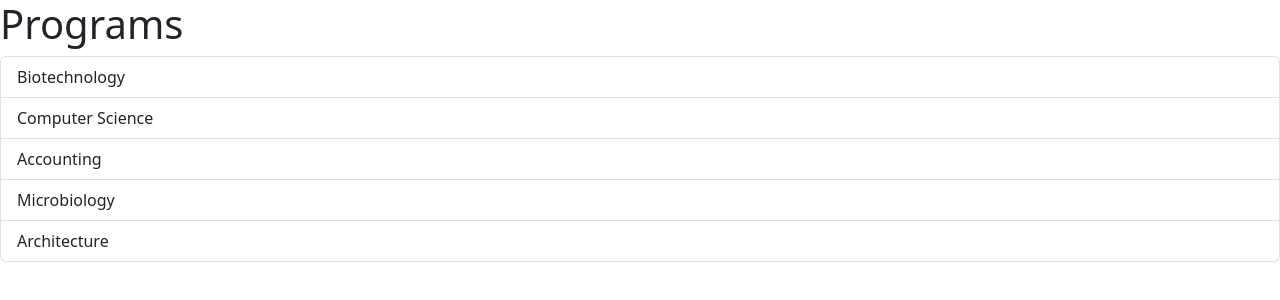
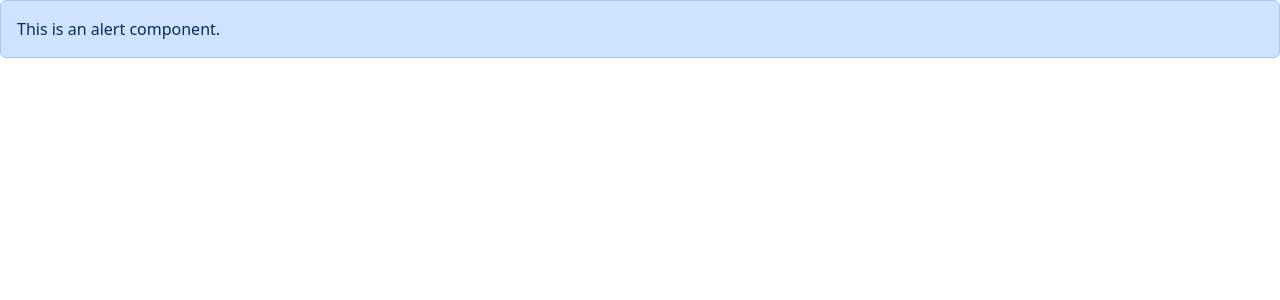
Before and after one commit to Dev-Elo-1505/first-react-app, a React (Vite) app: page / in a window 1280 px wide. Shown: the top 300 px of the page. Built offline with nearby package versions, Linux system fonts and the light colour scheme.

Commit message:
Topic: Passing Chidren

```diff
--- a/src/App.tsx
+++ b/src/App.tsx
@@ -1,14 +1,12 @@
-import ListGroup from "./components/ListGRoup";
-
+import { Alert } from "./components/Alert";
 function App() {
-  let items = [
-    "Biotechnology",
-    "Computer Science",
-    "Accounting",
-    "Microbiology",
-    "Architecture",
-  ];
-  return <div><ListGroup items={items} heading='Programs' /></div>
+  return (
+    <div>
+      <Alert>
+        This is an alert component.
+      </Alert>
+    </div>
+  )
 }
 
 export default App;
--- /dev/null
+++ b/src/components/Alert.tsx
@@ -0,0 +1,10 @@
+import { ReactNode } from "react";
+
+interface Props {
+    children: ReactNode;
+}
+export const Alert = ({ children }: Props) => {
+  return (
+    <div className="alert alert-primary">{children}</div>
+  )
+}
--- a/src/components/ListGRoup.tsx
+++ b/src/components/ListGRoup.tsx
@@ -5,19 +5,29 @@ import { useState } from "react";
 interface Props {
   items: string[];
   heading: string;
+  onSelectItem: (item: string) => void;
 }
 
-function ListGroup({items, heading}: Props) {
-
+function ListGroup({ items, heading, onSelectItem }: Props) {
   const [selectedIndex, setSelectedIndex] = useState(-1);
   return (
     <>
       <h1>{heading}</h1>
 
-      {items.length===0 && <p>No item found</p>}
+      {items.length === 0 && <p>No item found</p>}
       <ul className="list-group">
         {items.map((item, index) => (
-          <li className={selectedIndex === index ? 'list-group-item active' : 'list-group-item'} key={item} onClick={()=>setSelectedIndex(index)}>{item}</li>
+          <li
+            className={
+              selectedIndex === index
+                ? "list-group-item active"
+                : "list-group-item"
+            }
+            key={item}
+            onClick={() => {setSelectedIndex(index); onSelectItem(item);}}
+          >
+            {item}
+          </li>
         ))}
       </ul>
     </>
```
